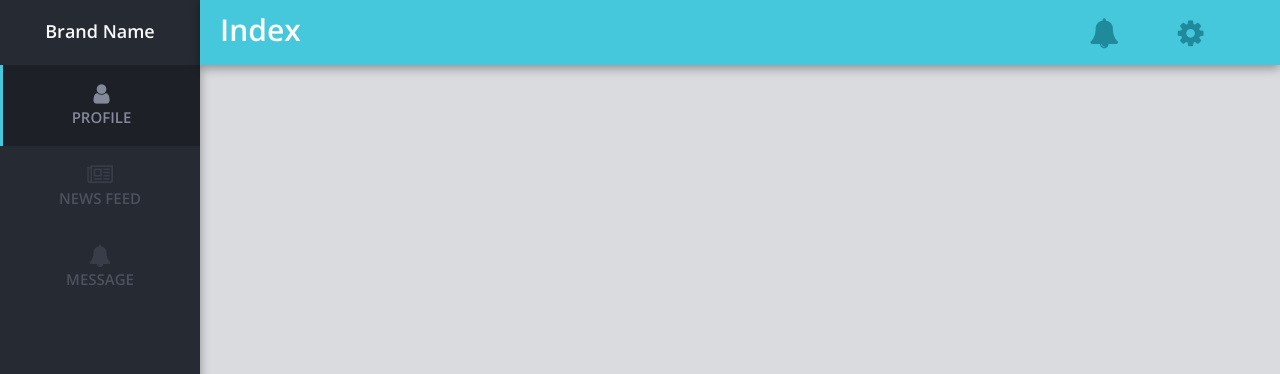
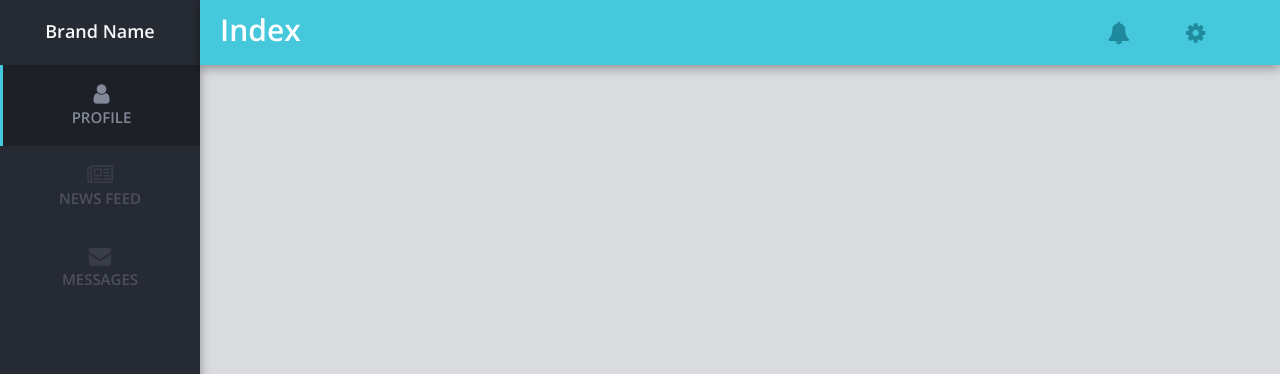
Before and after one commit to LazerCube/web-framework, a Jekyll site: the page built from index.html, in a window 1280 px wide and 1400 px high. Shown: the top 374 px of the window. Built offline with Jekyll 4.4.1, drawn with Linux system fonts in a browser that asks for light colours; nearby versions of some CDN libraries.

Commit message:
Change icons around

```diff
--- a/_includes/sidebar.html
+++ b/_includes/sidebar.html
@@ -8,7 +8,7 @@
                 </li>
                 <li><a href='#' class="active"><i class="fa fa-user" aria-hidden="true"></i> Profile</a></li>
                 <li><a href='#'><i class="fa fa-newspaper-o" aria-hidden="true"></i>News Feed</a></li>
-                <li><a href='#'><i class="fa fa-bell" aria-hidden="true"></i>Message</a></li>
+                <li><a href='#'><i class="fa fa-envelope" aria-hidden="true"></i>Messages</a></li>
             </ul>
         </li>
     </ul>
--- a/_scss/_nav.scss
+++ b/_scss/_nav.scss
@@ -144,7 +144,8 @@
 			a{
 				color: $navbar-bg-secondary;
 				text-decoration: none;
-				padding: 10px 20px;
+				padding: 16px 20px;
+				font-size: 1.5rem;
 				display:block;
 			}
 		}
--- a/css/framework.css
+++ b/css/framework.css
@@ -919,7 +919,8 @@
     .navbar .navbar-nav li a {
       color: #1f8a9b;
       text-decoration: none;
-      padding: 10px 20px;
+      padding: 16px 20px;
+      font-size: 1.5rem;
       display: block; }
 
 .navbar-nav li:last-child {
```
Also changed, not shown: 3 other files.
